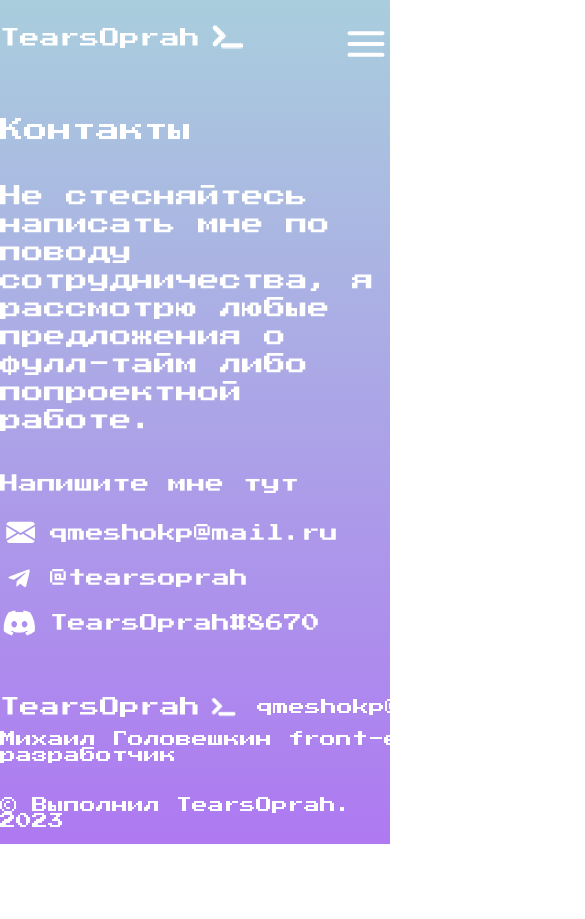
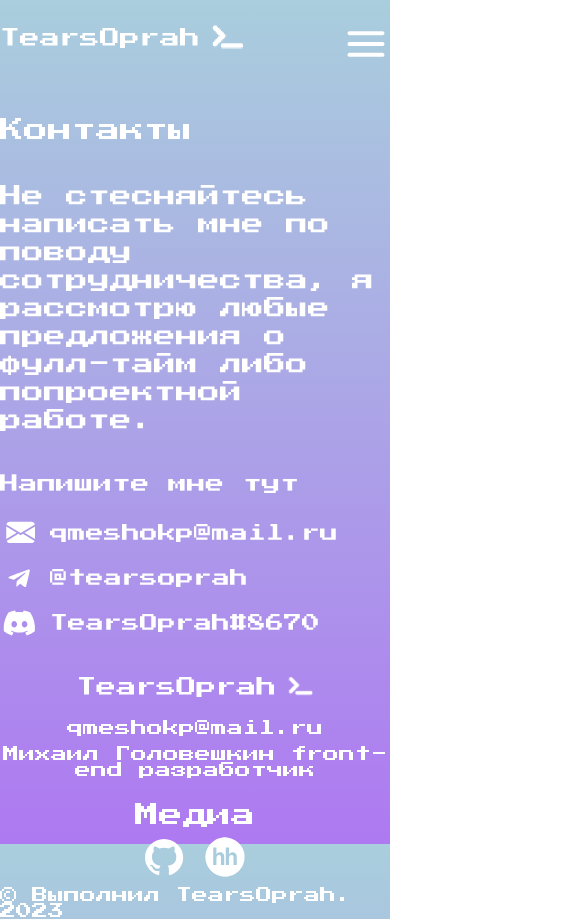
Before and after one commit to TearsOprah/react-portfolio, a React (Vite) app: page /contacts in a window 390 px wide. Shown: the top 919 px of the page, 585 px wide, since content can reach past the window. Before the commit the page ends 844 px from the top, so only its background shows below. Built offline with nearby package versions, Linux system fonts and the light colour scheme.

Commit message:
fix: исправления адаптивной верстки футера и хедера

```diff
--- a/src/components/Footer/Footer.scss
+++ b/src/components/Footer/Footer.scss
@@ -12,18 +12,35 @@
   justify-content: space-between;
   width: 100%;
   align-items: center;
+
+  @media screen and (max-width: 700px) {
+    flex-direction: column;
+    gap: 25px;
+  }
 }
 
 .footer__left-block {
   display: flex;
   flex-direction: column;
   gap: 10px;
+
+  @media screen and (max-width: 700px) {
+    text-align: center;
+  }
 }
 
 .footer__info {
   display: flex;
   gap: 20px;
   align-items: center;
+
+  @media screen and (max-width: 700px) {
+    justify-content: center;
+  }
+
+  @media screen and (max-width: 550px) {
+    flex-direction: column;
+  }
 }
 
 .footer__right-block {
--- a/src/components/Header/Header.scss
+++ b/src/components/Header/Header.scss
@@ -53,7 +53,7 @@
   background-color: transparent;
   cursor: pointer;
 
-  @media screen and (max-width: 700px) {
+  @media screen and (max-width: 800px) {
     display: block;
   }
 }
@@ -63,7 +63,7 @@
   gap: 20px;
   list-style-type: none;
 
-  @media screen and (max-width: 700px) {
+  @media screen and (max-width: 800px) {
     display: none;
   }
 }
@@ -89,7 +89,7 @@
 
   @media screen and (max-width: 900px) {
     font-weight: 500;
-    font-size: 20px;
+    font-size: 16px;
   }
 }
 
```
